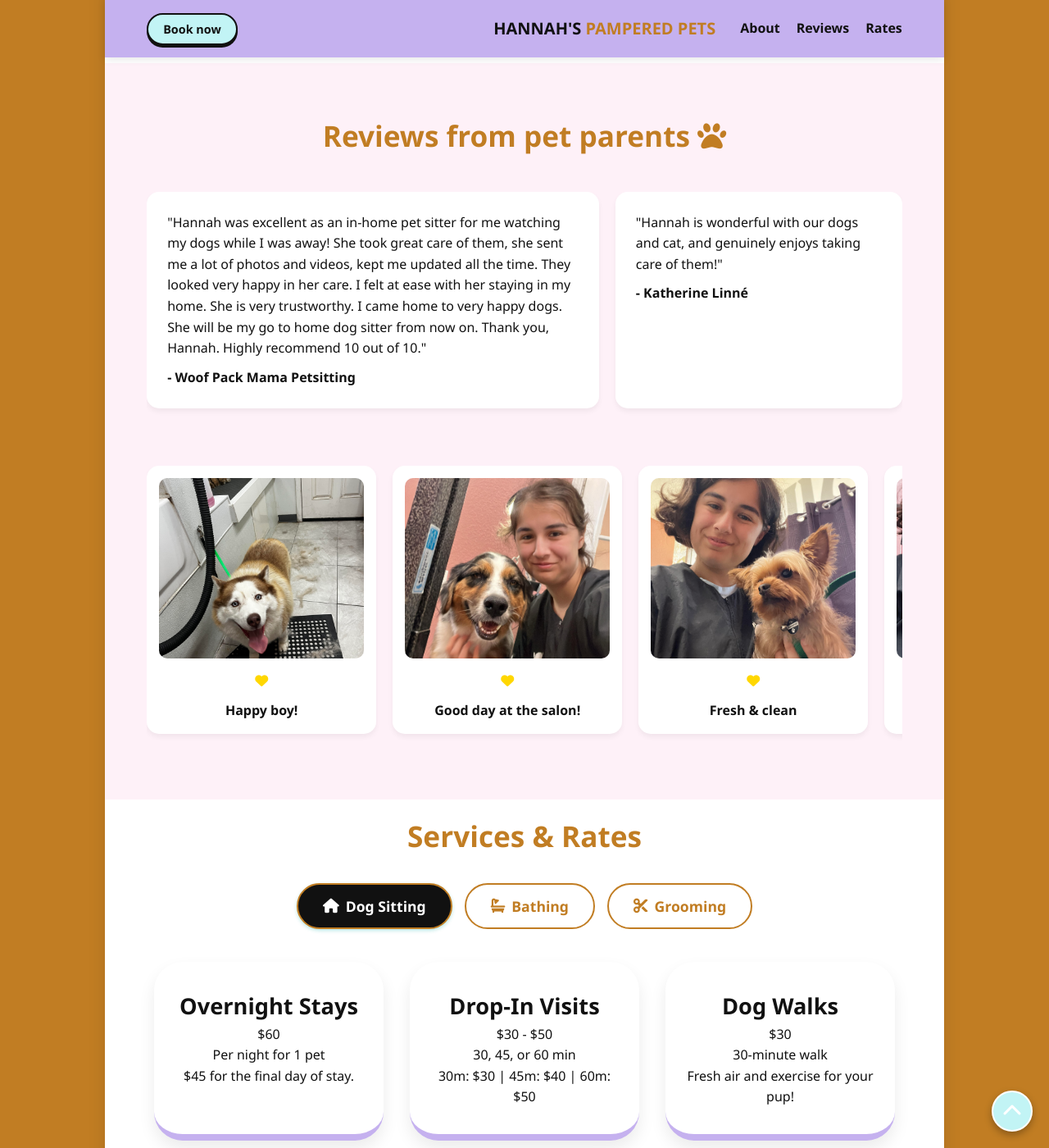
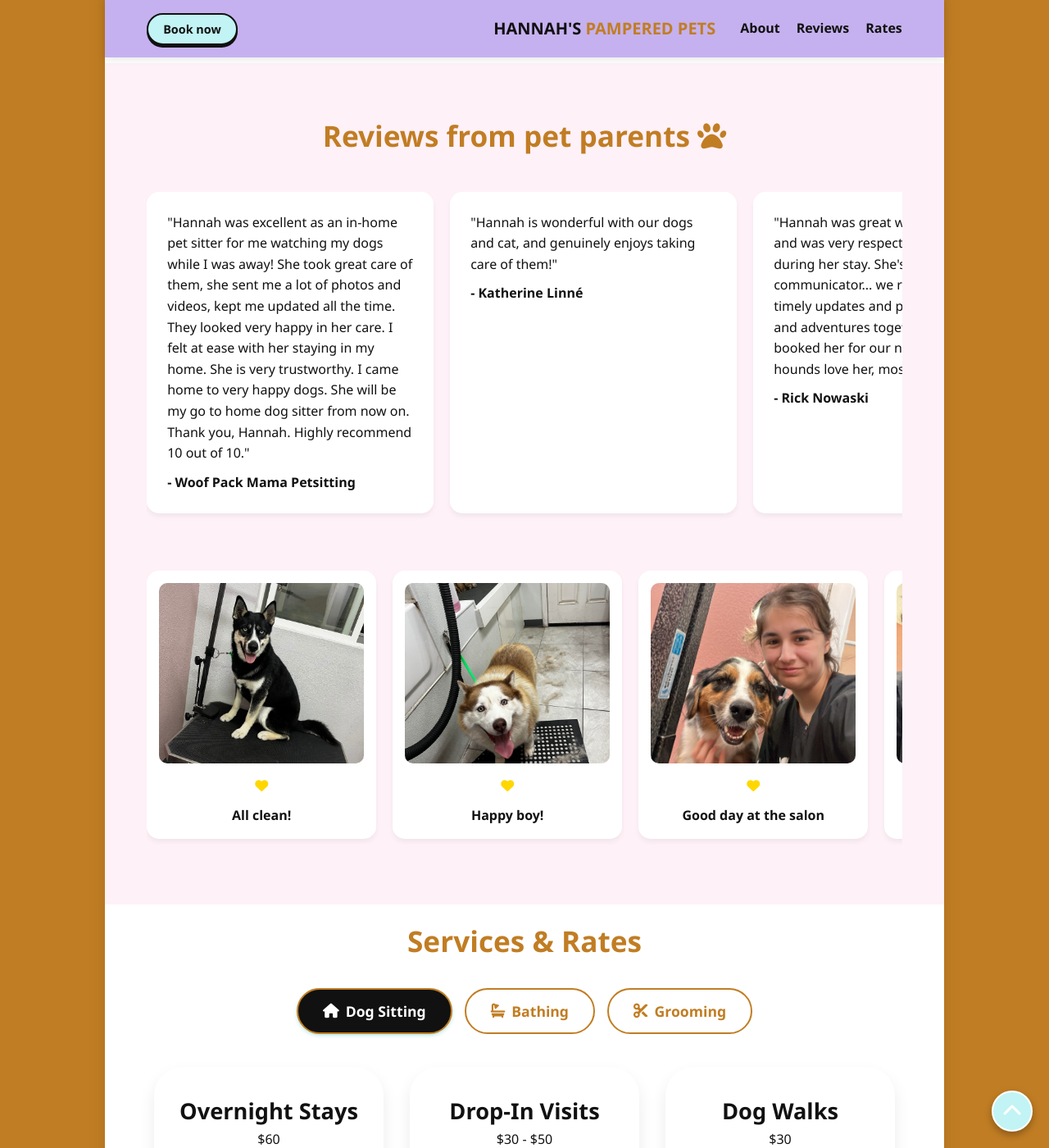
Before and after one commit to petswithhannah/petswithhannah.github.io, a Jekyll site: the page built from docs/index.md, in a window 1280 px wide and 1400 px high, scrolled down 1600 px. Shown: the whole window at 82% size. Built offline with Jekyll 4.4.1, drawn with Linux system fonts in a browser that asks for light colours.

Commit message:
added review and pic

```diff
--- a/docs/_includes/testimonies.html
+++ b/docs/_includes/testimonies.html
@@ -3,25 +3,29 @@
 
     <div class="carousel-container" style="margin-bottom: 50px;">
         <div class="testimony-card" style="min-width: 350px;">
-            <!-- <div style="display:flex; align-items:center; gap:15px; margin-bottom:15px;">
-                <img src="{{ '/assets/images/dog.jpg' | relative_url }}" style="width:60px; height:60px; border-radius:50%; object-fit:cover;" alt="Client dog">
-                <div class="stars"><i class="fas fa-star"></i><i class="fas fa-star"></i><i class="fas fa-star"></i><i class="fas fa-star"></i><i class="fas fa-star"></i></div>
-            </div> -->
+
             <p>"Hannah was excellent as an in-home pet sitter for me watching my dogs while I was away! She took great care of them, she sent me a lot of photos and videos, kept me updated all the time. They looked very happy in her care. I felt at ease with her staying in my home. She is very trustworthy. I came home to very happy dogs. She will be my go to home dog sitter from now on. Thank you, Hannah. Highly recommend 10 out of 10."</p>
             <p class="client-name">- Woof Pack Mama Petsitting</p>
         </div>
 
         <div class="testimony-card" style="min-width: 350px;">
-            <!-- <div style="display:flex; align-items:center; gap:15px; margin-bottom:15px;">
-                <img src="{{ '/assets/images/dog2.jpg' | relative_url }}" style="width:60px; height:60px; border-radius:50%; object-fit:cover;" alt="Client dog">
-                <div class="stars"><i class="fas fa-star"></i><i class="fas fa-star"></i><i class="fas fa-star"></i><i class="fas fa-star"></i><i class="fas fa-star"></i></div>
-            </div> -->
+
             <p>"Hannah is wonderful with our dogs and cat, and genuinely enjoys taking care of them!"</p>
             <p class="client-name">- Katherine Linné</p>
+        </div>
+        <div class="testimony-card" style="min-width: 350px;">
+
+            <p>"Hannah was great with our two pups and was very respectful of our home during her stay. She's a very good communicator... we received some timely updates and pix of their time and adventures together. We've already booked her for our next trip. The hounds love her, most importantly!"</p>
+            <p class="client-name">- Rick Nowaski</p>
         </div>
     </div>
 
     <div class="carousel-container">
+        <div class="testimony-card" style="padding: 15px; text-align: center; display: flex; flex-direction: column;">
+            <img src="{{ '/assets/images/darla.jpg' | relative_url }}" style="width:100%; height:220px; border-radius:10px; object-fit:cover; margin-bottom: 15px;" alt="Happy pampered pet">
+            <div class="stars"><i class="fas fa-heart" style="color: var(--neon-pink);"></i></div>
+            <p class="client-name" style="margin-top: auto;">All clean!</p>
+        </div>
          <div class="testimony-card" style="padding: 15px; text-align: center; display: flex; flex-direction: column;">
             <img src="{{ '/assets/images/dog.jpg' | relative_url }}" style="width:100%; height:220px; border-radius:10px; object-fit:cover; margin-bottom: 15px;" alt="Happy pampered pet">
             <div class="stars"><i class="fas fa-heart" style="color: var(--neon-pink);"></i></div>
@@ -30,7 +34,7 @@
          <div class="testimony-card" style="padding: 15px; text-align: center; display: flex; flex-direction: column;">
             <img src="{{ '/assets/images/dog2.jpg' | relative_url }}" style="width:100%; height:220px; border-radius:10px; object-fit:cover; margin-bottom: 15px;" alt="Happy pampered pet">
             <div class="stars"><i class="fas fa-heart" style="color: var(--neon-pink);"></i></div>
-            <p class="client-name" style="margin-top: auto;">Good day at the salon!</p>
+            <p class="client-name" style="margin-top: auto;">Good day at the salon</p>
         </div>
 
         <div class="testimony-card" style="padding: 15px; text-align: center; display: flex; flex-direction: column;">
```
Also changed, not shown: docs/assets/images/darla.jpg (added).
